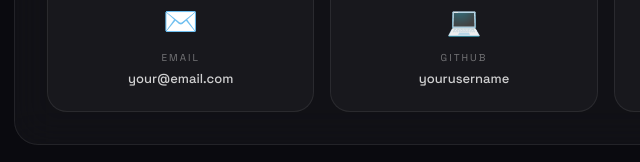
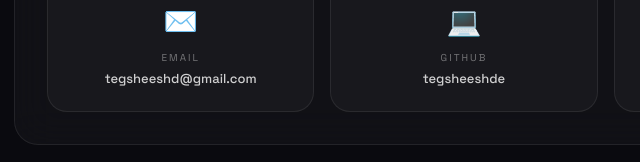
Before and after one commit to tegsheeshde/tegsheeshde.github.io, a plain HTML site: page index.html in a window 1280 px wide. Shown: the part 1774-1936 px from the top of the page, 176-816 px from the left. Drawn offline with Linux system fonts and the light colour scheme.

Commit message:
Update index.html

```diff
--- a/index.html
+++ b/index.html
@@ -598,14 +598,14 @@
           <div class="contact-icon">✉️</div>
           <div class="contact-label">Email</div>
           <div class="contact-value">
-            <a href="mailto:your@email.com">your@email.com</a>
+            <a href="tegsheeshd@gmail.com">tegsheeshd@gmail.com</a>
           </div>
         </div>
         <div class="contact-item">
           <div class="contact-icon">💻</div>
           <div class="contact-label">GitHub</div>
           <div class="contact-value">
-            <a href="https://github.com/yourusername">yourusername</a>
+            <a href="https://github.com/tegsheeshde">tegsheeshde</a>
           </div>
         </div>
         <div class="contact-item">
```
